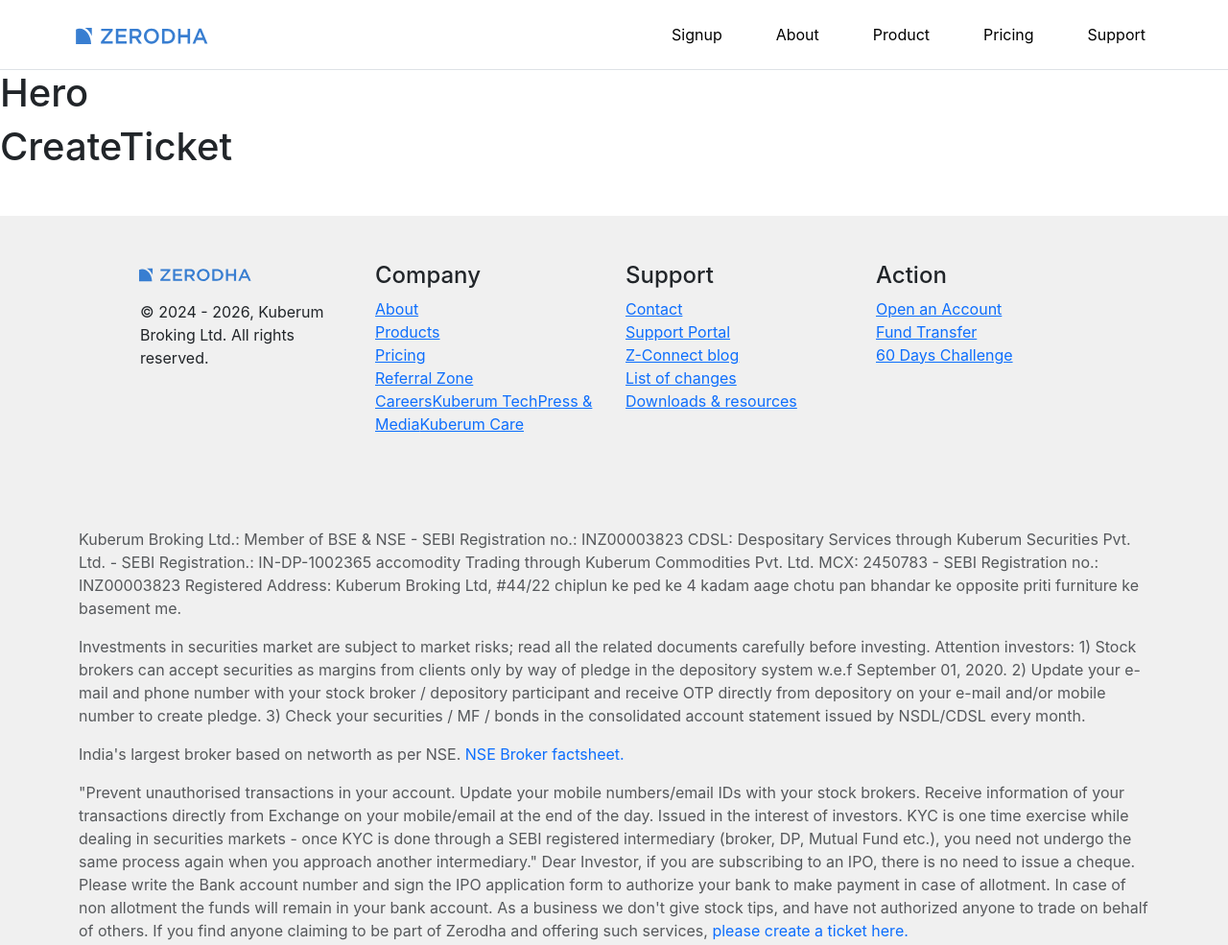
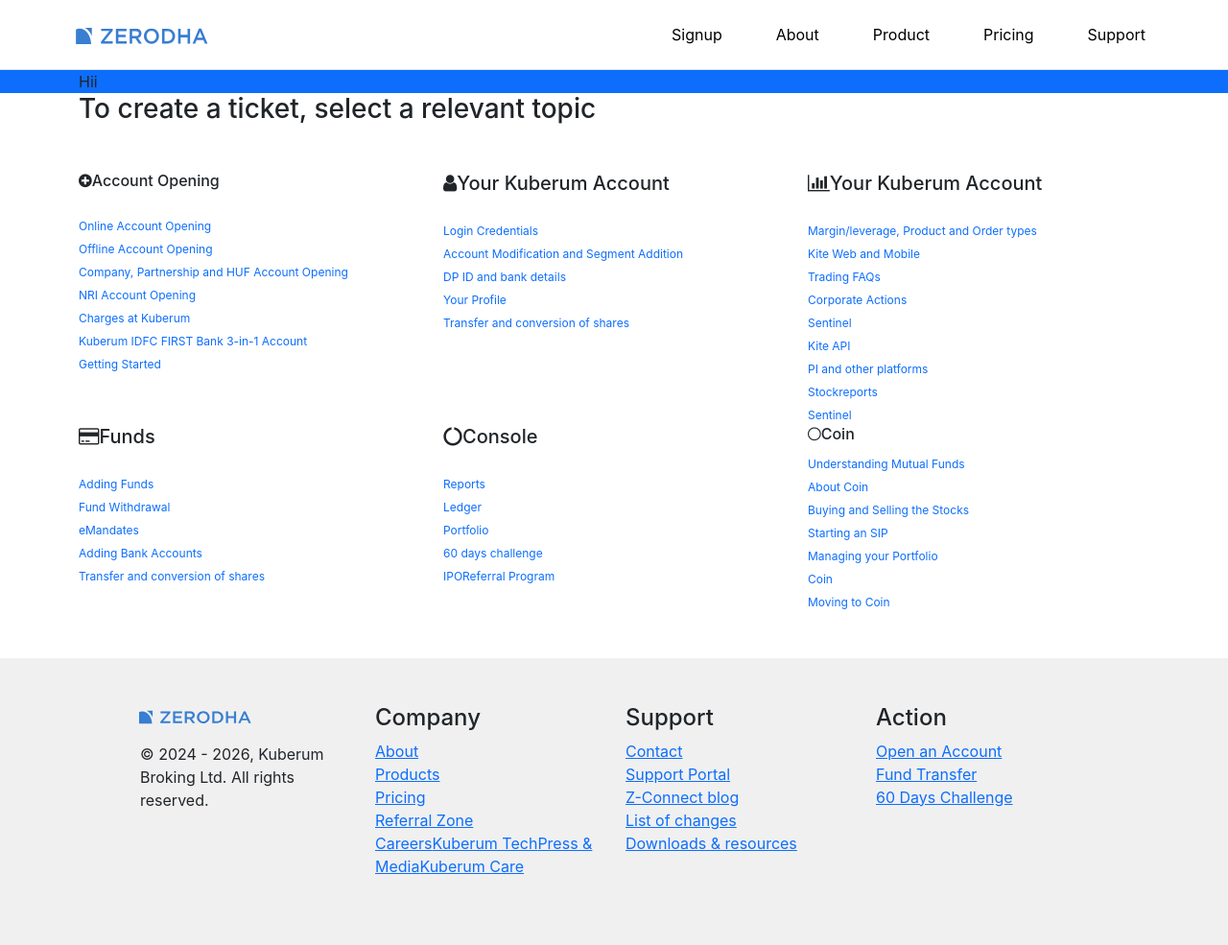
Before and after one commit to RajhansMaurya-450/Kuberum-Web-app, a React app: page /support in a window 1280 px wide. Shown: the top 985 px of the page at 96% size. Built offline with nearby package versions, Linux system fonts and the light colour scheme.

Commit message:
Component-designing

```diff
--- a/src/index.css
+++ b/src/index.css
@@ -36,3 +36,8 @@ code {
     .custom-table th {
       vertical-align: middle;
     }
+
+    #supportherosection {
+      background-color: #0d6efd;
+
+    }
--- a/src/landing_page/support/CreateTicket.js
+++ b/src/landing_page/support/CreateTicket.js
@@ -2,7 +2,76 @@ import React from 'react'
 
 function CreateTicket() {
   return (
-    <h1>CreateTicket</h1>
+    <div className="container">
+      <div className="row">
+        <h3 className="mb-5">To create a  ticket, select a relevant topic</h3>
+      </div>
+      <div className="row">
+        <div className="col-4">
+          <h6 className="mb-4"><i class="fa fa-plus-circle" aria-hidden="true"></i>Account Opening</h6>
+          <a href='/' style={{ textDecoration: "none", fontSize: "12px" }}>Online Account Opening</a><br />
+          <a href='/' style={{ textDecoration: "none", fontSize: "12px" }}>Offline Account Opening</a><br />
+          <a href='/' style={{ textDecoration: "none", fontSize: "12px" }}>Company, Partnership and HUF Account Opening</a><br />
+          <a href='/' style={{ textDecoration: "none", fontSize: "12px" }}>NRI Account Opening</a><br />
+          <a href='/' style={{ textDecoration: "none", fontSize: "12px" }}>Charges at Kuberum</a><br />
+          <a href='/' style={{ textDecoration: "none", fontSize: "12px" }}>Kuberum IDFC FIRST Bank 3-in-1 Account</a><br />
+          <a href='/' style={{ textDecoration: "none", fontSize: "12px" }}>Getting Started</a>
+        </div>
+        <div className="col-4">
+          <h5 className="mb-4"> <i class="fa fa-user" aria-hidden="true"></i>Your Kuberum Account</h5>
+          <a href='/' style={{ textDecoration: "none", fontSize: "12px" }}>Login Credentials</a><br />
+          <a href='/' style={{ textDecoration: "none", fontSize: "12px" }}>Account Modification and Segment Addition</a><br />
+          <a href='/' style={{ textDecoration: "none", fontSize: "12px" }}>DP ID and bank details</a><br />
+          <a href='/' style={{ textDecoration: "none", fontSize: "12px" }}>Your Profile</a><br />
+          <a href='/' style={{ textDecoration: "none", fontSize: "12px" }}>Transfer and conversion of shares</a>
+        </div>
+
+        <div className="col-4">
+          <h5 className="mb-4"><i class="fa fa-bar-chart" aria-hidden="true"></i>Your Kuberum Account</h5>
+          <a href='/' style={{ textDecoration: "none", fontSize: "12px" }}>Margin/leverage, Product and Order types</a><br />
+          <a href='/' style={{ textDecoration: "none", fontSize: "12px" }}>Kite Web and Mobile</a><br />
+          <a href='/' style={{ textDecoration: "none", fontSize: "12px" }}>Trading FAQs</a><br />
+          <a href='/' style={{ textDecoration: "none", fontSize: "12px" }}>Corporate Actions</a><br />
+          <a href='/' style={{ textDecoration: "none", fontSize: "12px" }}>Sentinel</a><br />
+          <a href='/' style={{ textDecoration: "none", fontSize: "12px" }}>Kite API</a><br />
+          <a href='/' style={{ textDecoration: "none", fontSize: "12px" }}>PI and other platforms</a><br />
+          <a href='/' style={{ textDecoration: "none", fontSize: "12px" }}>Stockreports</a><br />
+          <a href='/' style={{ textDecoration: "none", fontSize: "12px" }}>Sentinel</a>
+        </div>
+      </div>
+      <div className="row">
+        <div className="col-4"><h5 className="mb-4"> <i class="fa fa-credit-card" aria-hidden="true"></i>Funds</h5>
+          <a href='/' style={{ textDecoration: "none", fontSize: "12px" }}>Adding Funds</a><br />
+          <a href='/' style={{ textDecoration: "none", fontSize: "12px" }}>Fund Withdrawal</a><br />
+          <a href='/' style={{ textDecoration: "none", fontSize: "12px" }}>eMandates</a><br />
+          <a href='/' style={{ textDecoration: "none", fontSize: "12px" }}>Adding Bank Accounts</a><br />
+          <a href='/' style={{ textDecoration: "none", fontSize: "12px" }}>Transfer and conversion of shares</a>
+        </div>
+        <div className="col-4">
+          <div className="col-4">
+            <h5 className="mb-4"> <i class="fa fa-circle-o-notch" aria-hidden="true"></i>Console</h5>
+            <a href='/' style={{ textDecoration: "none", fontSize: "12px" }}>Reports</a><br />
+            <a href='/' style={{ textDecoration: "none", fontSize: "12px" }}>Ledger</a><br />
+            <a href='/' style={{ textDecoration: "none", fontSize: "12px" }}>Portfolio</a><br />
+            <a href='/' style={{ textDecoration: "none", fontSize: "12px" }}>60 days challenge</a><br />
+            <a href='/' style={{ textDecoration: "none", fontSize: "12px" }}>IPO</a>
+            <a href='/' style={{ textDecoration: "none", fontSize: "12px" }}>Referral Program</a>
+          </div>
+        </div>
+        <div className="col-4">
+          <h6><i class="fa fa-circle-thin" aria-hidden="true"></i>Coin</h6>
+          <a href='/' style={{ textDecoration: "none", fontSize: "12px" }}>Understanding Mutual Funds</a><br />
+          <a href='/' style={{ textDecoration: "none", fontSize: "12px" }}>About Coin</a><br />
+          <a href='/' style={{ textDecoration: "none", fontSize: "12px" }}>Buying and Selling the Stocks</a><br />
+          <a href='/' style={{ textDecoration: "none", fontSize: "12px" }}>Starting an SIP</a><br />
+          <a href='/' style={{ textDecoration: "none", fontSize: "12px" }}>Managing your Portfolio</a><br />
+          <a href='/' style={{ textDecoration: "none", fontSize: "12px" }}>Coin</a><br />
+          <a href='/' style={{ textDecoration: "none", fontSize: "12px" }}>Moving to Coin</a>
+        </div>
+      </div>
+    </div>
+
+
   )
 }
 
--- a/src/landing_page/support/Hero.js
+++ b/src/landing_page/support/Hero.js
@@ -2,7 +2,10 @@ import React from 'react'
 
 function Hero() {
   return (
-    <h1>Hero</h1>
+   <section className="container-fluid" id="supportherosection">
+    <div className="container">Hii</div>
+   </section>
+
   )
 }
 
```
